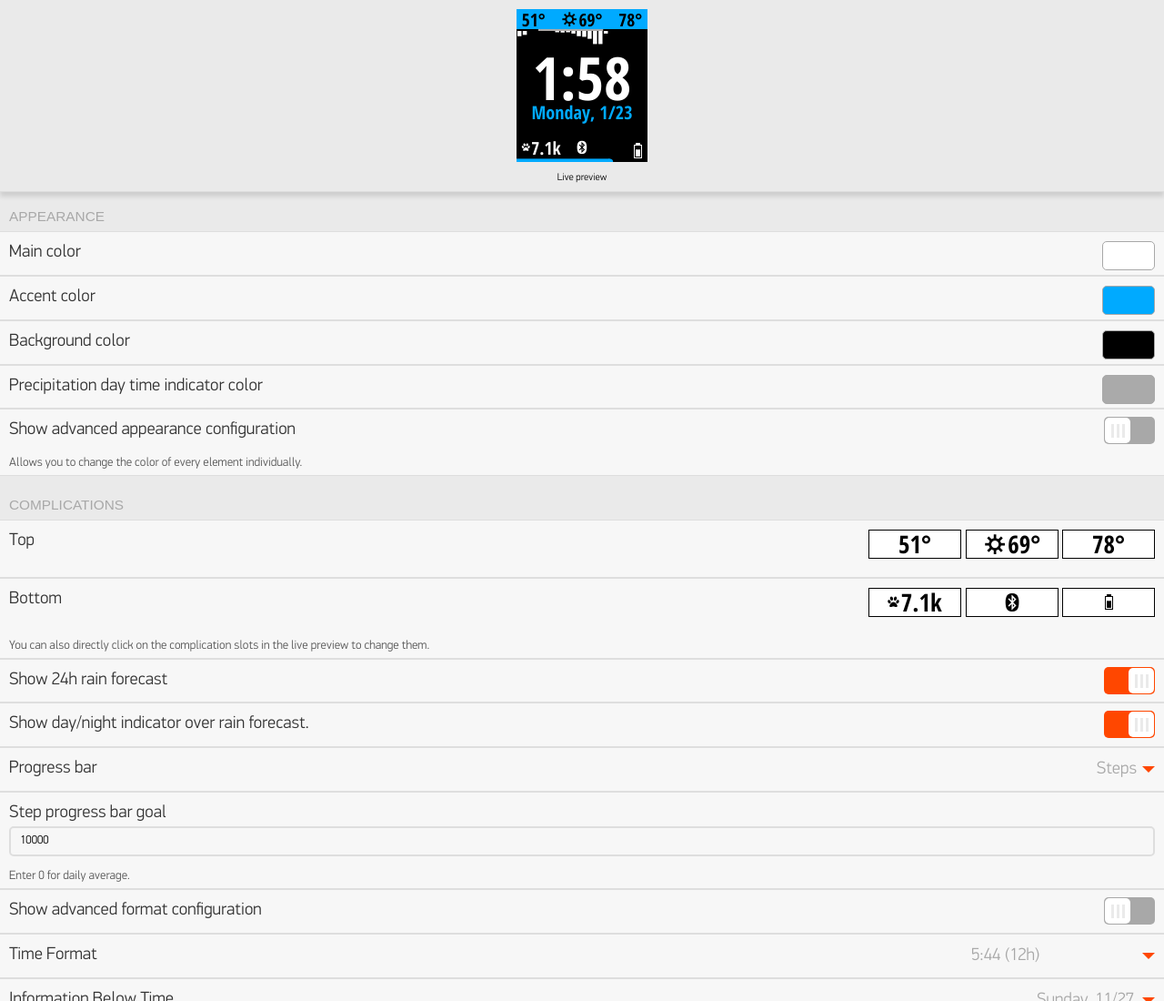
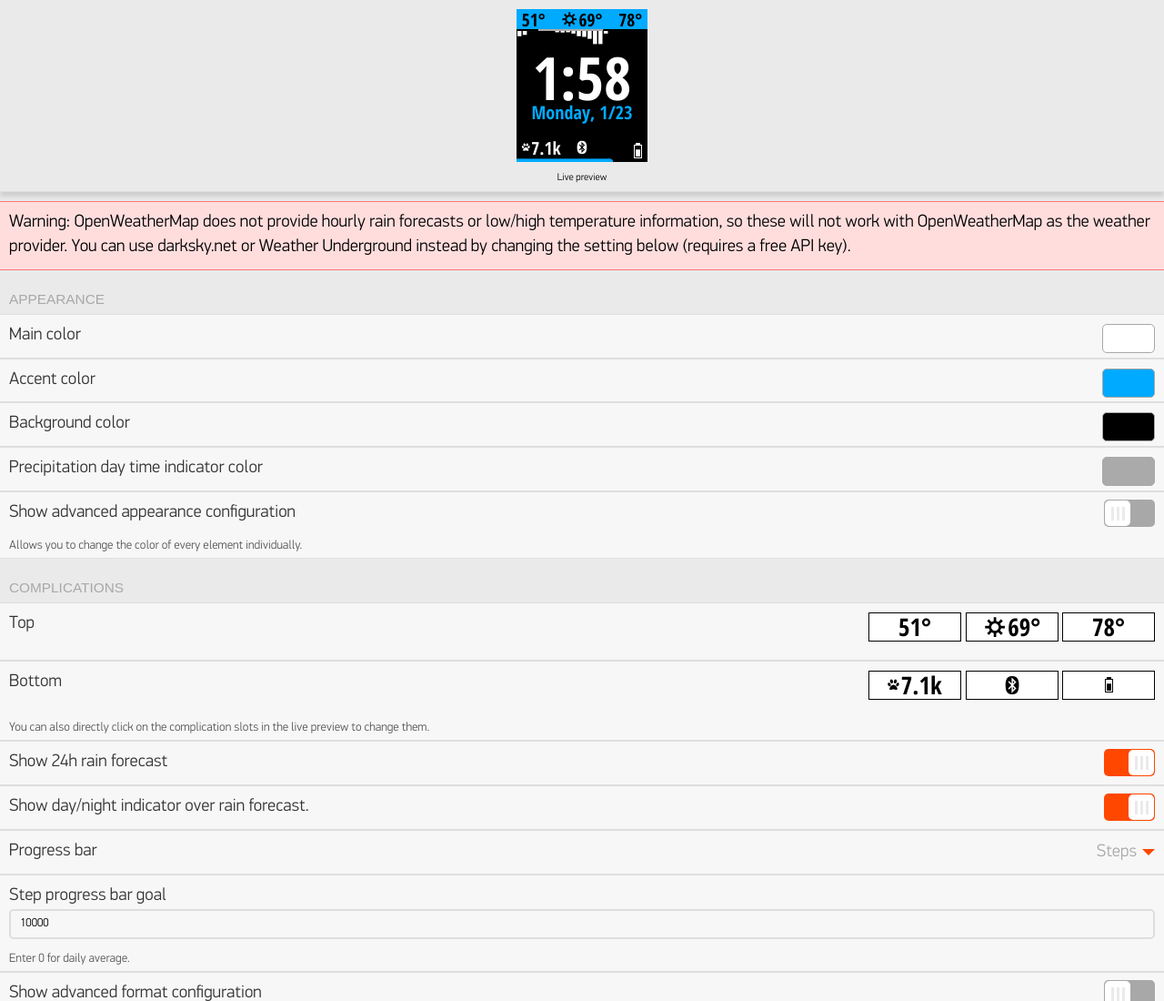
Before and after one commit to stefanheule/graphite, a plain HTML site: page config/index.html in a window 1280 px wide. Shown: the top 1100 px of the page at 91% size. Drawn offline with Linux system fonts and the light colour scheme.

Commit message:
warning about default weather source

```diff
--- a/config/index.html
+++ b/config/index.html
@@ -79,6 +79,12 @@
     #myprefs {
       color: #555;
     }
+    #weather-warning {
+      padding: 10px;
+      border-top: 1px solid #F77;
+      border-bottom: 1px solid #F77;
+      background: #FDD;
+    }
     </style>
     <meta charset="utf-8"/>
   </head>
@@ -90,6 +96,13 @@
     </div>
 
     <div id="body-container">
+
+    <div id="weather-warning">
+      <p>Warning: OpenWeatherMap does not provide hourly rain forecasts or low/high
+      temperature information, so these will not work with OpenWeatherMap as the
+      weather provider.  You can use darksky.net or Weather Underground instead
+      by changing the setting below (requires a free API key).</p>
+    </div>
 
     <div id="complications-preview">
 <!--
@@ -1242,6 +1255,18 @@
       showHideOption("CONFIG_INFO_BELOW", value);
     }
   }
+
+  function need_weather() {
+    var load_rain = +readConfig("CONFIG_WEATHER_RAIN_LOCAL");
+// -- autogen
+// --     var load_lowhigh = {{ config_groups_lookup["GROUP_WEATHERLOWHIGH"]["selector"] }};
+// --     var load_cur = {{ config_groups_lookup["GROUP_WEATHERCUR"]["selector"] }};
+    var load_lowhigh = has_complication([2, 3]);
+    var load_cur = has_complication([1]);
+// -- end autogen
+    return [load_rain || load_lowhigh || load_cur, load_rain, load_lowhigh, load_cur];
+  }
+
   /** Some rules are run every time */
   function updateShowHideStatus() {
 // -- autogen
@@ -1269,6 +1294,9 @@
 // -- ## endfor
     showHideEl("#GROUP_WEATHER", has_complication([1, 2, 3]));
 // -- end autogen
+
+
+    showHideEl("#weather-warning", need_weather()[0] && +readConfig("CONFIG_WEATHER_SOURCE_LOCAL") == 1);
   }
 
   function allSame(array) {
```
